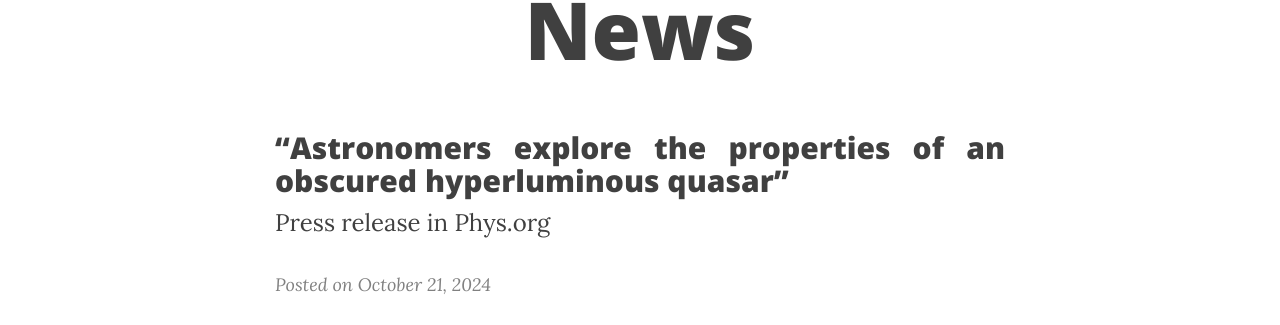
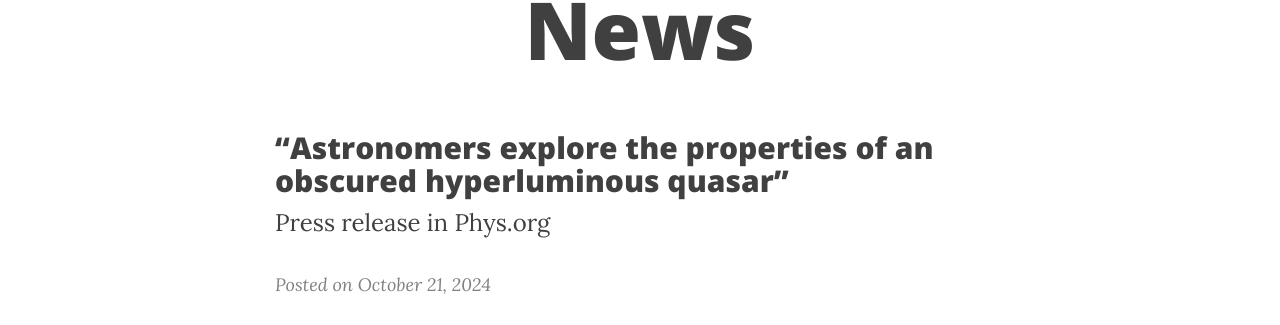
Before and after one commit to ch-var/ch-var.github.io, a Jekyll site: the page built from news.html, in a window 1280 px wide. Shown: the part 145-470 px from the top of the page. Built offline with Jekyll 4.4.1, drawn with Linux system fonts in a browser that asks for light colours; formulas are drawn with MathJax 3.

Commit message:
Update news.html

```diff
--- a/news.html
+++ b/news.html
@@ -4,7 +4,7 @@
 mathjax: true
 ---
 <p>
-<h2 style="text-align: justify;">“Astronomers explore the properties of an obscured hyperluminous quasar”</h2>
+<h2>“Astronomers explore the properties of an obscured hyperluminous quasar”</h2>
 <font size="+2">Press release in Phys.org</font>
 <p>
 <p>
```
